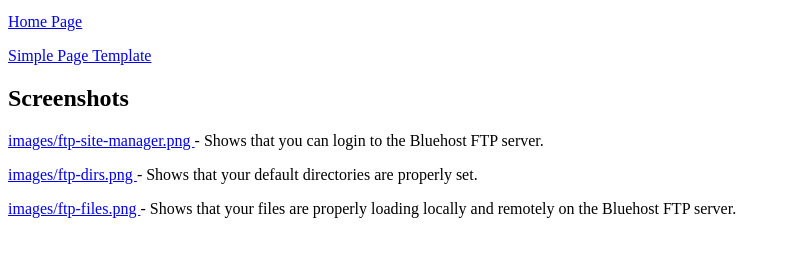
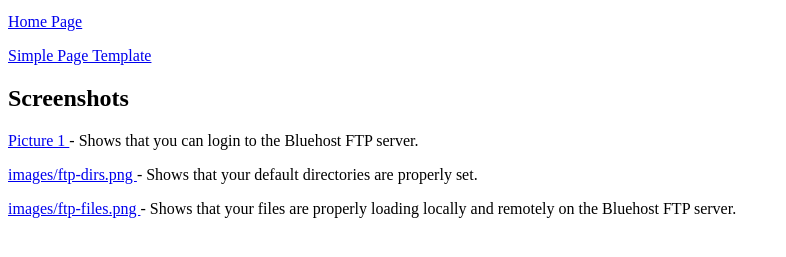
Before and after one commit to dillydyl/BACS-200, a plain HTML site: page bacs200/03/index.html in a window 1280 px wide. Shown: the part 101-358 px from the top of the page, without its empty margins (0-786 px from the left). Drawn offline with Linux system fonts and the light colour scheme.

Commit message:
Update index.html

```diff
--- a/bacs200/03/index.html
+++ b/bacs200/03/index.html
@@ -20,7 +20,7 @@
     <h2>Screenshots</h2>
     <p>
         <a href="C:/Users/hebe7042/Pictures/01.PNG">
-            images/ftp-site-manager.png
+            Picture 1
         </a>
         - Shows that you can login to the Bluehost FTP server.
     </p>
```
